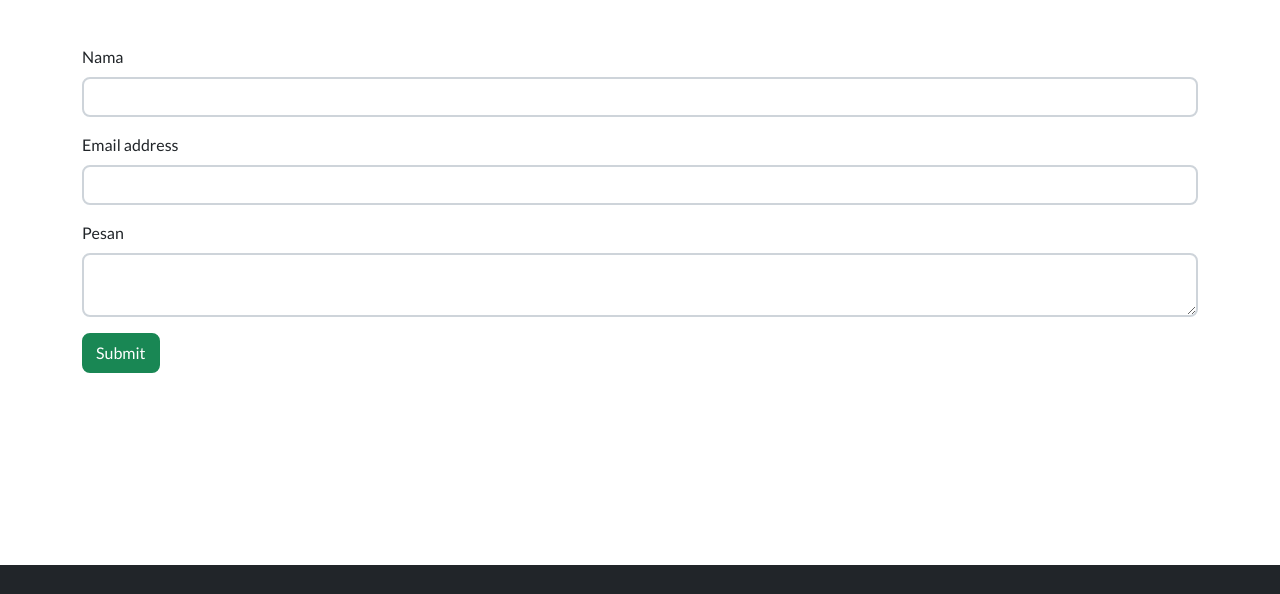
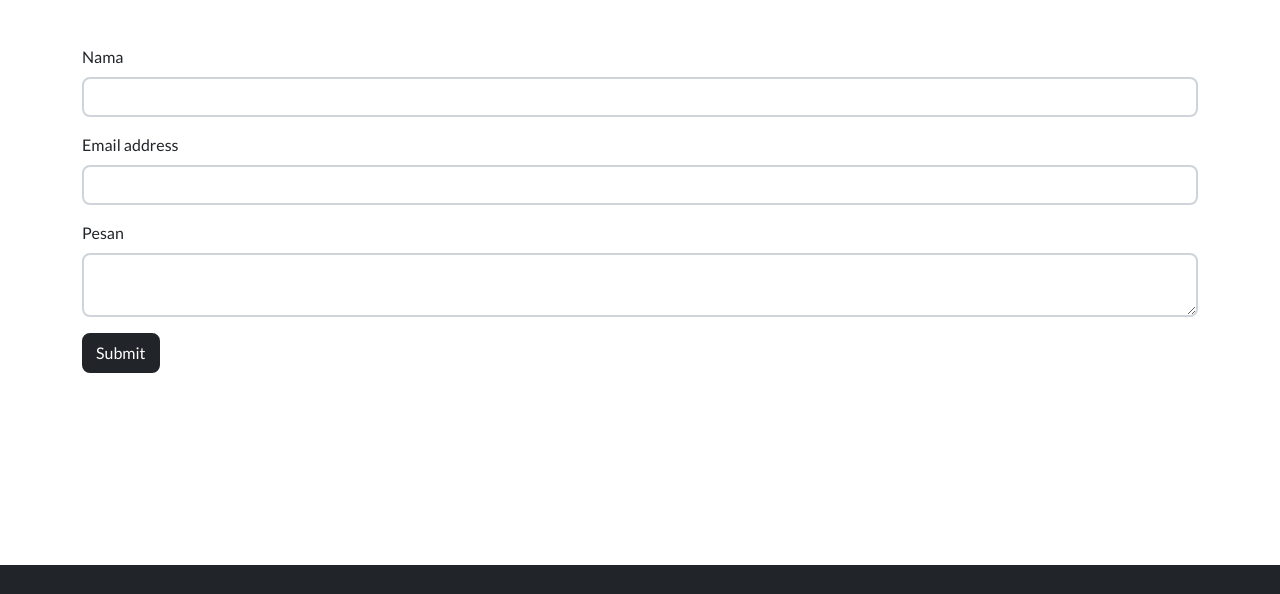
Before and after one commit to Izzypasta/Izzypasta.github.io, a plain HTML site: page index.html in a window 1280 px wide. Shown: the part 2478-3072 px from the top of the page. Drawn offline with nearby package versions, Linux system fonts and the light colour scheme.

Commit message:
ganti tombol hijau jadi hitam

```diff
--- a/index.html
+++ b/index.html
@@ -158,7 +158,7 @@
                       <label for="exampleInputPesan1" class="form-label">Pesan</label>
                       <textarea class="form-control" id="exampleInputPassword1"></textarea>
                     </div>
-                    <button type="submit" class="btn btn-success">Submit</button>
+                    <button type="submit" class="btn btn-dark">Submit</button>
                   </form>
                 </section>
             </section>
```
